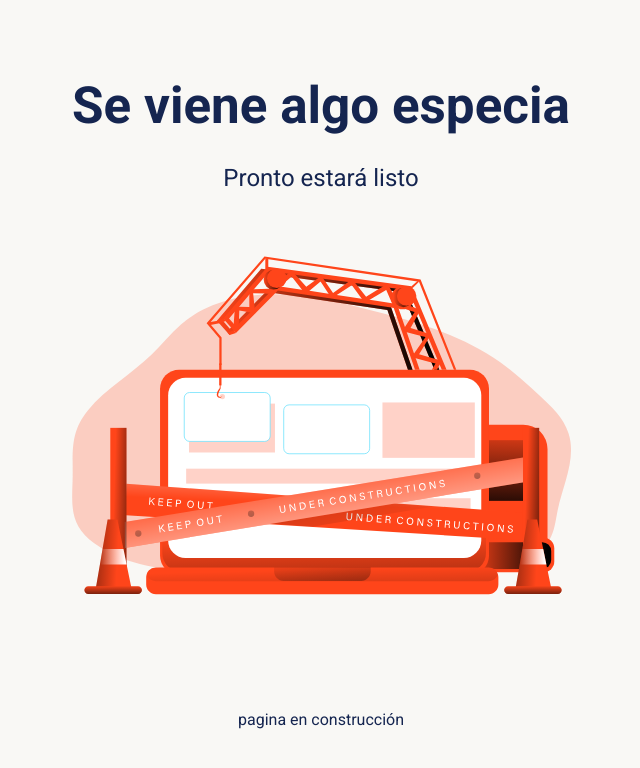
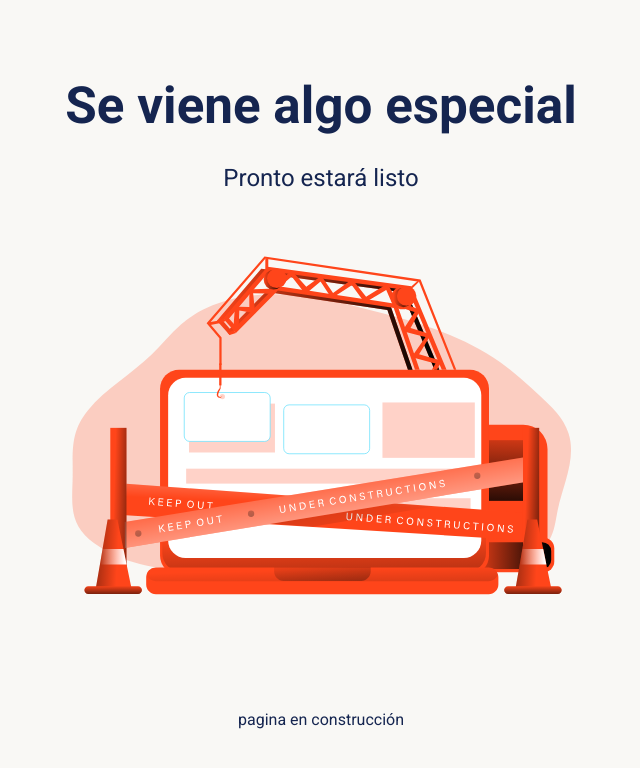
Before and after one commit to ajamdev/innovaLatam2025, an Astro site: page / in a window 1280 px wide. Shown: the whole page, without its empty margins (319-959 px from the left). Built offline with nearby package versions, Linux system fonts and the light colour scheme; Astro itself is replaced by a stand-in of ours.

Commit message:
fix: corregir error tipográfico en el título de la sección principal

```diff
--- a/src/pages/index.astro
+++ b/src/pages/index.astro
@@ -20,7 +20,7 @@ import Build from "@/assets/build.svg";
           <h1
             class="font-bold text-[clamp(var(--text-4xl),4vw,var(--text-7xl))] text-center mb-4"
           >
-            Se viene algo especia
+            Se viene algo especial
           </h1>
           <p class="text-[clamp(var(--text-base),4vw,var(--text-2xl))]">Pronto estará listo</p>
           <img src={Build.src} alt="" class="w-full max-w-[32rem]">
```
